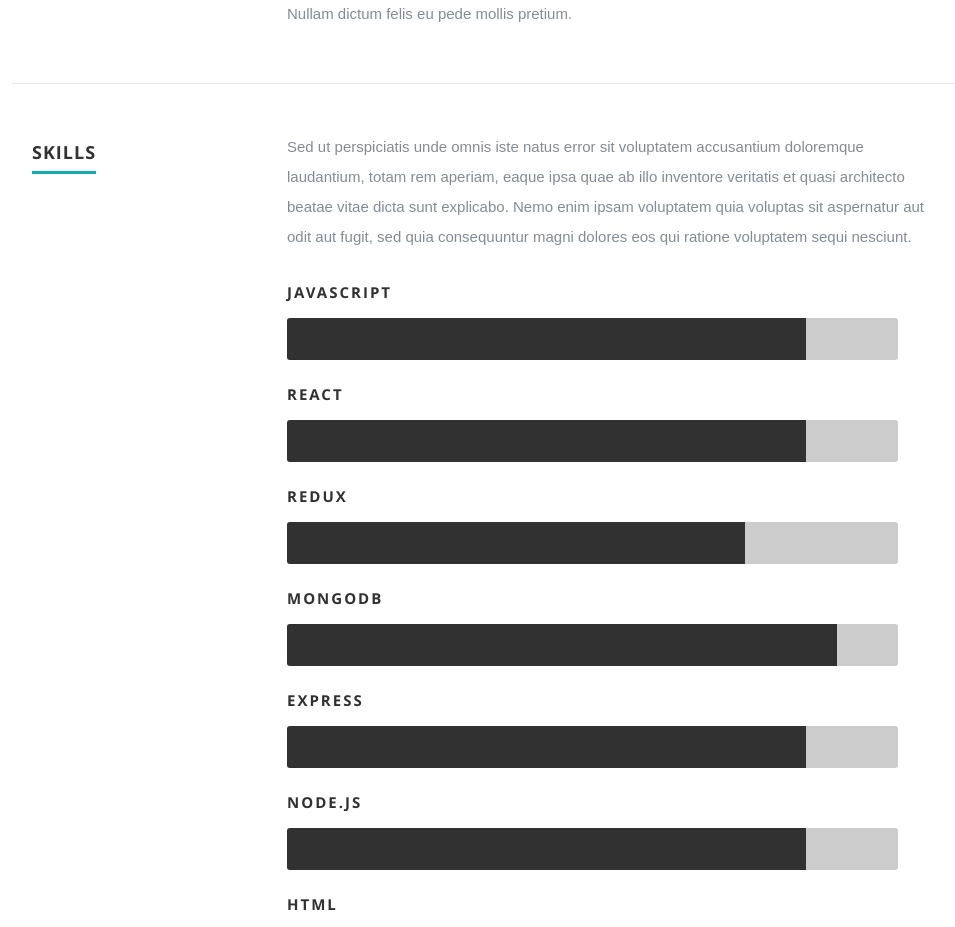
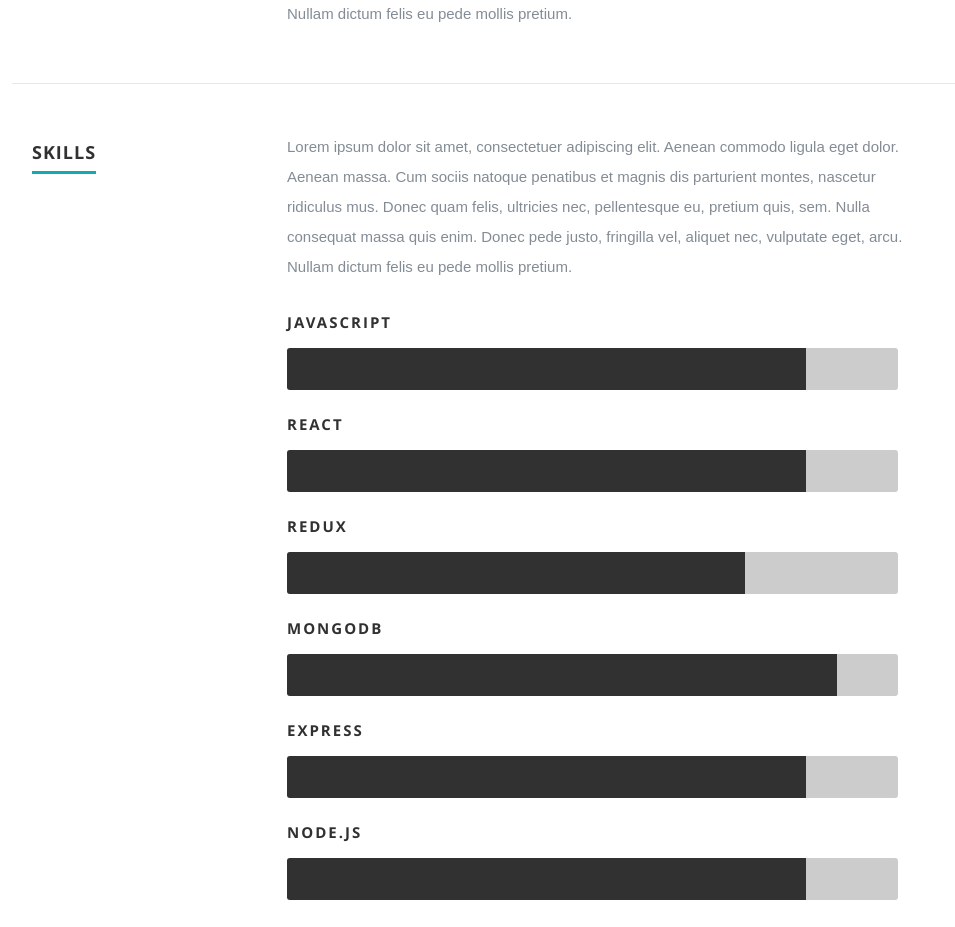
Before and after one commit to danteocualesjr/Portfolio-Site, a React (Create React App) app: page / in a window 1280 px wide. Shown: the part 3040-3967 px from the top of the page, without its empty margins (118-1073 px from the left). Built offline with nearby package versions, Linux system fonts and the light colour scheme.

Commit message:
Edited Resume component.

```diff
--- a/src/Components/Resume/resume.js
+++ b/src/Components/Resume/resume.js
@@ -88,11 +88,13 @@
                     <h1><span>Skills</span></h1>
                 </div>
                 <div className="nine columns main-col">
-                    <p>Sed ut perspiciatis unde omnis iste natus error sit voluptatem accusantium doloremque laudantium, totam rem aperiam,
-                    eaque ipsa quae ab illo inventore veritatis et quasi architecto beatae vitae dicta sunt explicabo. Nemo enim ipsam
-                    voluptatem quia voluptas sit aspernatur aut odit aut fugit, sed quia consequuntur magni dolores eos qui ratione
-                    voluptatem sequi nesciunt.
+                    <p>
+                        Lorem ipsum dolor sit amet, consectetuer adipiscing elit. Aenean commodo ligula eget dolor. Aenean massa.
+                        Cum sociis natoque penatibus et magnis dis parturient montes, nascetur ridiculus mus. Donec quam felis,
+                        ultricies nec, pellentesque eu, pretium quis, sem. Nulla consequat massa quis enim.
+                        Donec pede justo, fringilla vel, aliquet nec, vulputate eget, arcu. Nullam dictum felis eu pede mollis pretium.
                     </p>
+
                     <div className="bars">
                     <ul className="skills">
                         <li><span className="bar-expand javascript" /><em>JavaScript</em></li>
```
